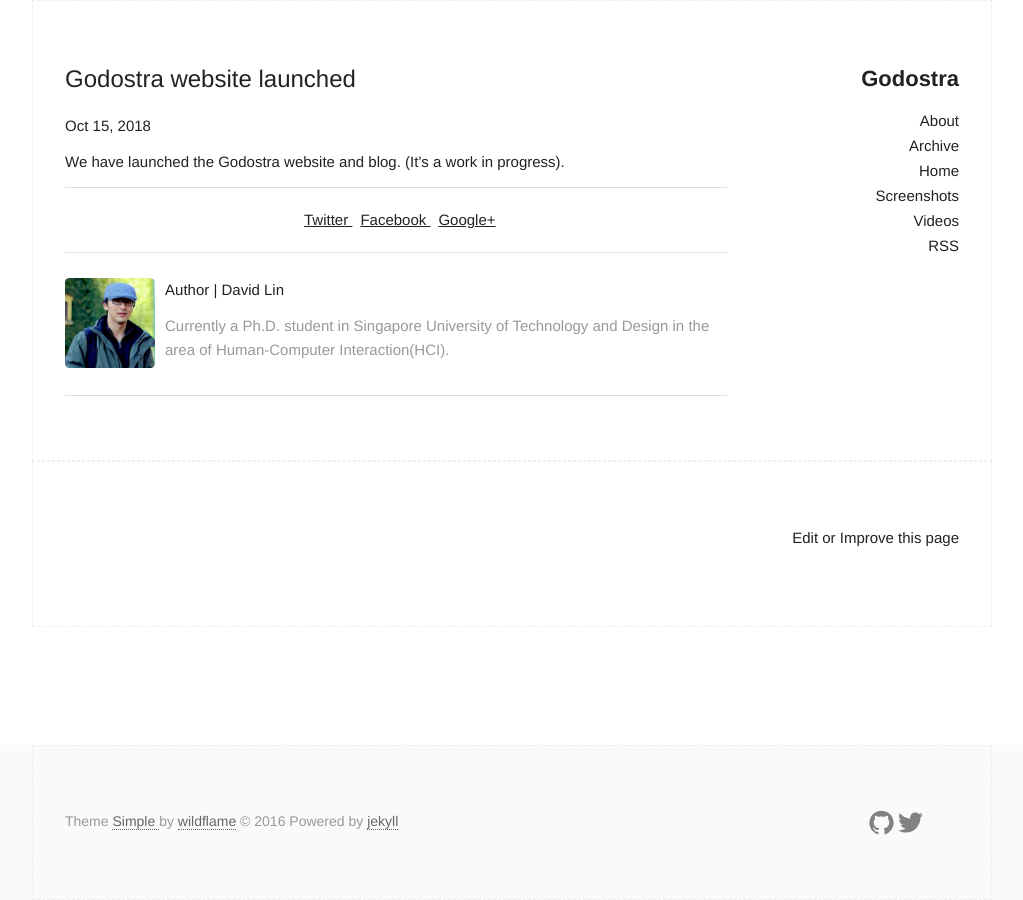
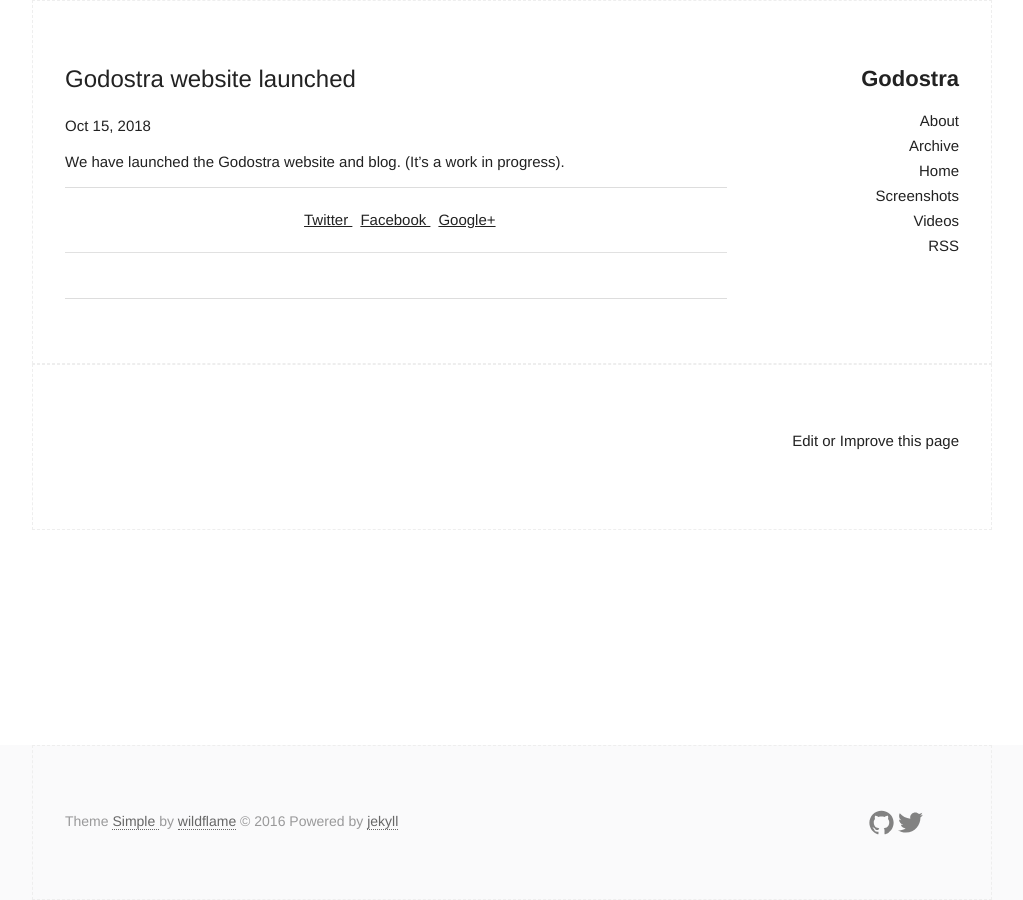
Before and after one commit to Godostra/godostra.github.io, a Jekyll site: the page built from _posts/2018-10-15-Godostra-website-launched.md, in a window 1280 px wide. Shown: the whole page, without its empty margins (128-1151 px from the left). Built offline with Jekyll 4.4.1, drawn with Linux system fonts in a browser that asks for light colours.

Commit message:
remove author

```diff
--- a/_includes/author.html
+++ /dev/null
@@ -1,9 +0,0 @@
-<section class="author">
-  <div class="authorimage box" style="background: url({{site.baseurl}}/assets/img/Taffy.jpg)"></div>
-  <div class="authorinfo box">
-    <p>Author | David Lin</p>
-    <p class="bio">
-      Currently a Ph.D. student in Singapore University of Technology and Design in the area of Human-Computer Interaction(HCI).
-    </p>
-  </div>
-</section>
--- a/_layouts/post.html
+++ b/_layouts/post.html
@@ -18,8 +18,6 @@
 
   <hr/>
 
-  {% include author.html %}
-
   </footer>
 
   {% include dq.html %}
```
Also changed, not shown: assets/img/Taffy.jpg (deleted).
